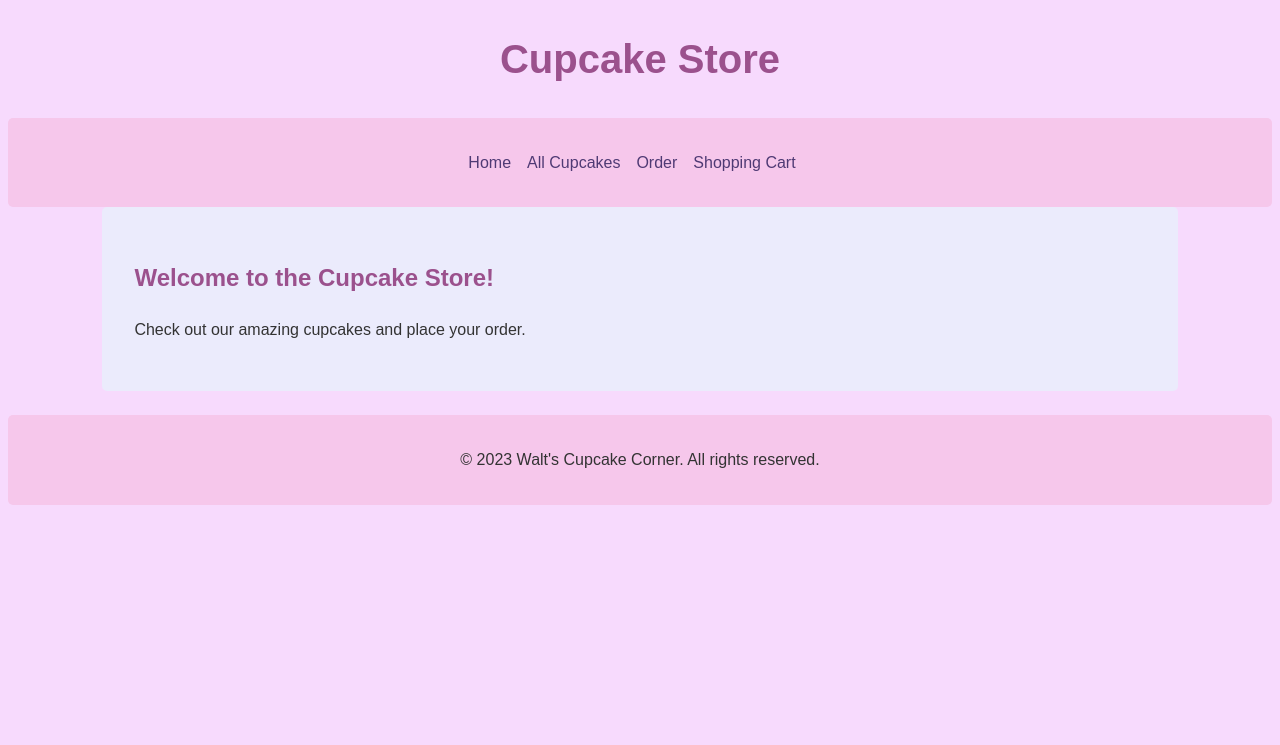
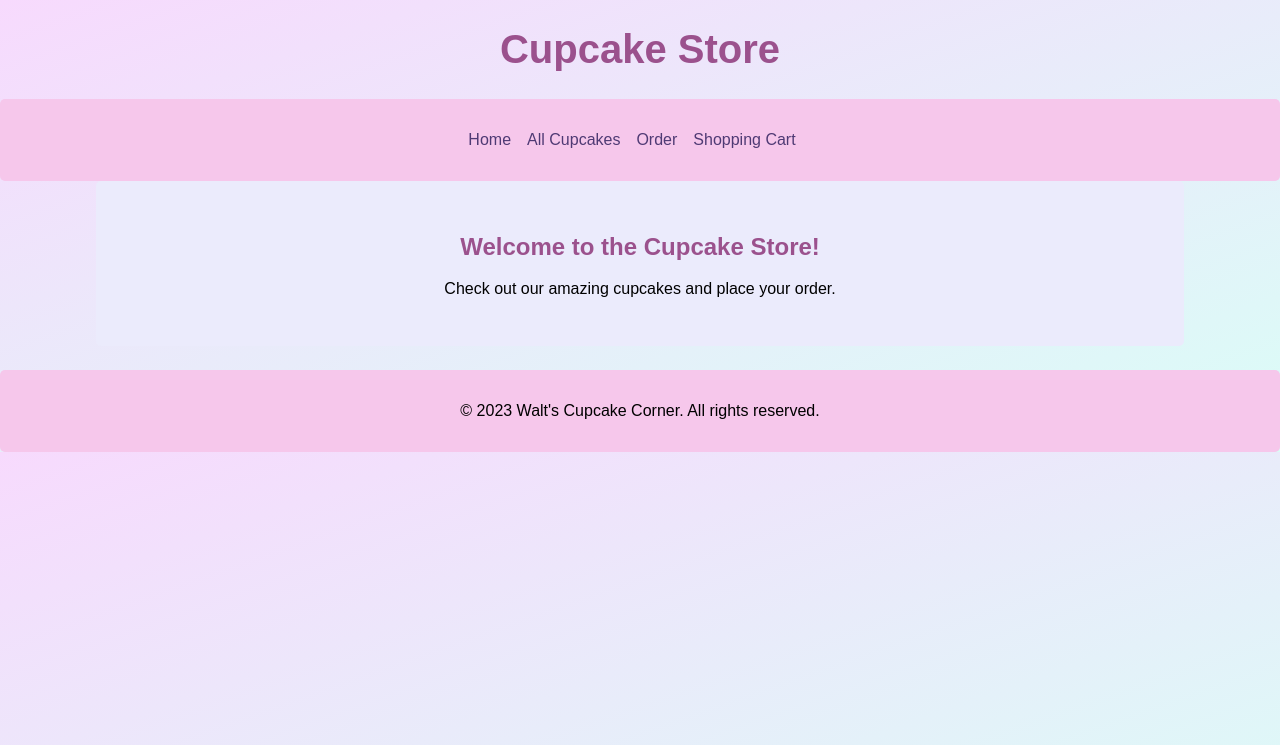
Before and after one commit to marktwixt/dm-python-unit2, a Flask app: page / in a window 1280 px wide. Shown: the top 745 px of the page. Run offline with Flask 3, Linux system fonts and the light colour scheme.

Commit message:
additional css styling improvements

```diff
--- a/current-order.csv
+++ b/current-order.csv
@@ -1,5 +1,2 @@
 name,quantity,total_price
 Chocolate Dream,2,7.0
-Vanilla Delight,3,10.5
-Banana Split,4,15.0
-Strawberry Bliss,3,9.75
--- a/static/styles.css
+++ b/static/styles.css
@@ -1,10 +1,10 @@
 /* General styles */
 body {
+    background-image: linear-gradient(to bottom right, #f7dafd, #dafdf7);
     font-family: Arial, sans-serif;
-    color: #333;
-    background-color: #f7dafd;
-    line-height: 1.6;
-}
+    margin: 0;
+    padding: 0;
+  }
 
 h1, h2, h3 {
     color: #9b518d;
@@ -35,6 +35,12 @@ a:hover {
     background-color: #ebebfc;
     border-radius: 5px;
 }
+
+.welcome-message {
+    text-align: center;
+    max-width: 800px;
+    margin: 0 auto;
+  }
 
 /* Header and nav styles */
 header {
--- a/templates/index.html
+++ b/templates/index.html
@@ -19,8 +19,10 @@
         </ul>
     </nav>
     <main class="container">
-        <h2>Welcome to the Cupcake Store!</h2>
-        <p>Check out our amazing cupcakes and place your order.</p>
+        <div class="welcome-message">
+            <h2>Welcome to the Cupcake Store!</h2>
+            <p>Check out our amazing cupcakes and place your order.</p>
+        </div>
     </main>
     <footer>
         <p>&copy; 2023 Walt's Cupcake Corner. All rights reserved.</p>
```
